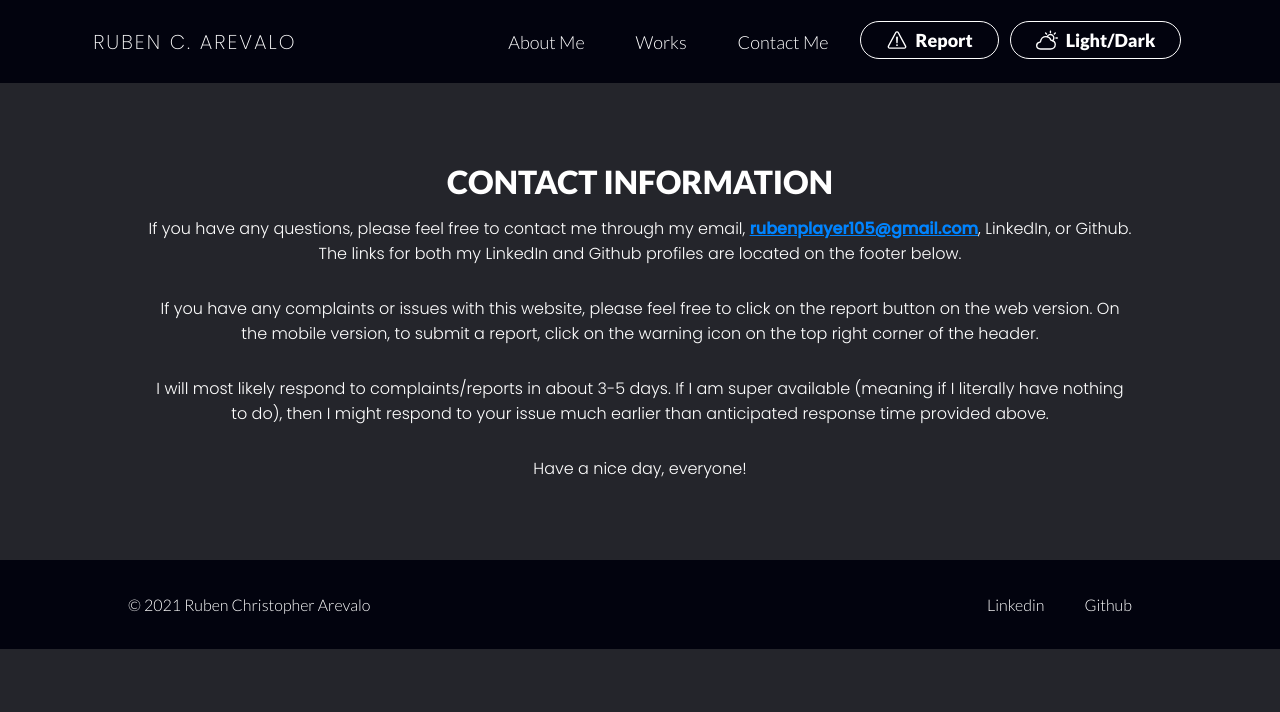
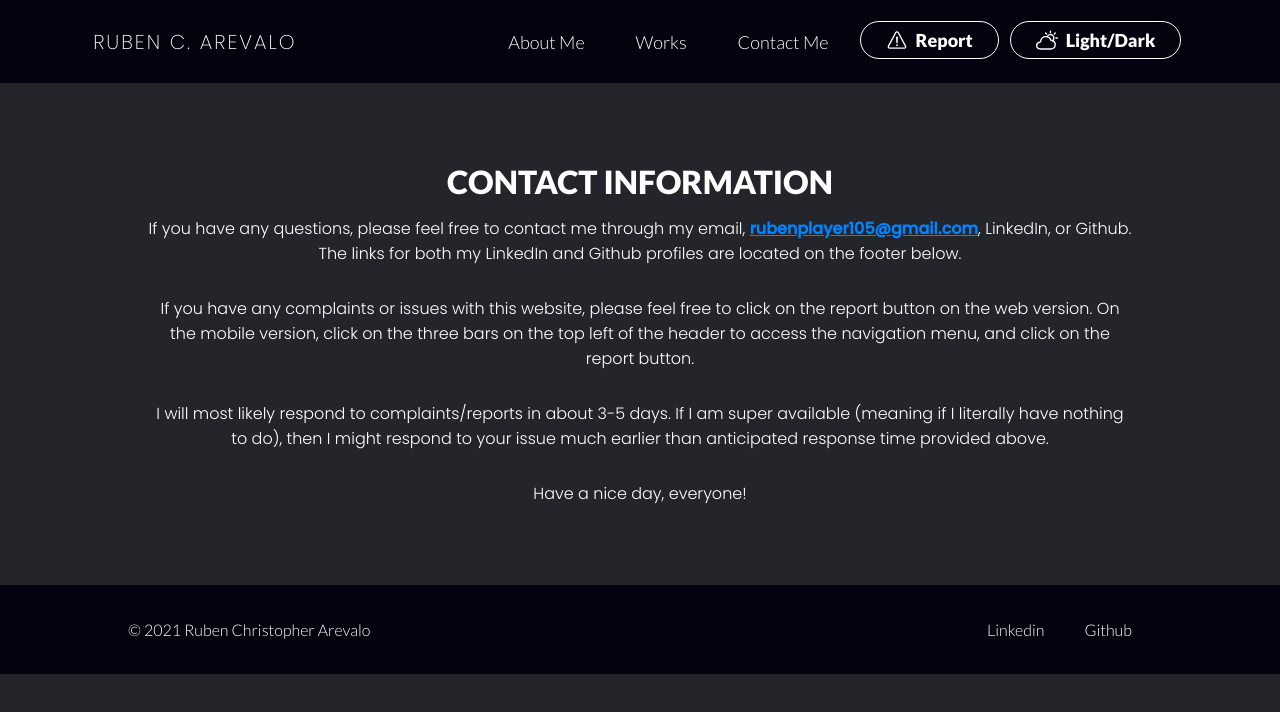
Before and after one commit to rchrisarevalo/personal-website, a React (Create React App) app: page /personal-website/contact in a window 1280 px wide. Shown: the top 712 px of the page. Built offline with nearby package versions, Linux system fonts and the light colour scheme.

Commit message:
Updated contact information.

```diff
--- a/src/Contact.js
+++ b/src/Contact.js
@@ -10,8 +10,8 @@ const Contact = () => (
         </p>
         <p>
             If you have any complaints or issues with this website, please feel free to click on the
-            report button on the web version. On the mobile version, to submit a report, click on
-            the warning icon on the top right corner of the header.
+            report button on the web version. On the mobile version, click on the three bars on the
+            top left of the header to access the navigation menu, and click on the report button.
         </p>
         <p>
             I will most likely respond to complaints/reports in about 3-5 days. If I am super available
```
